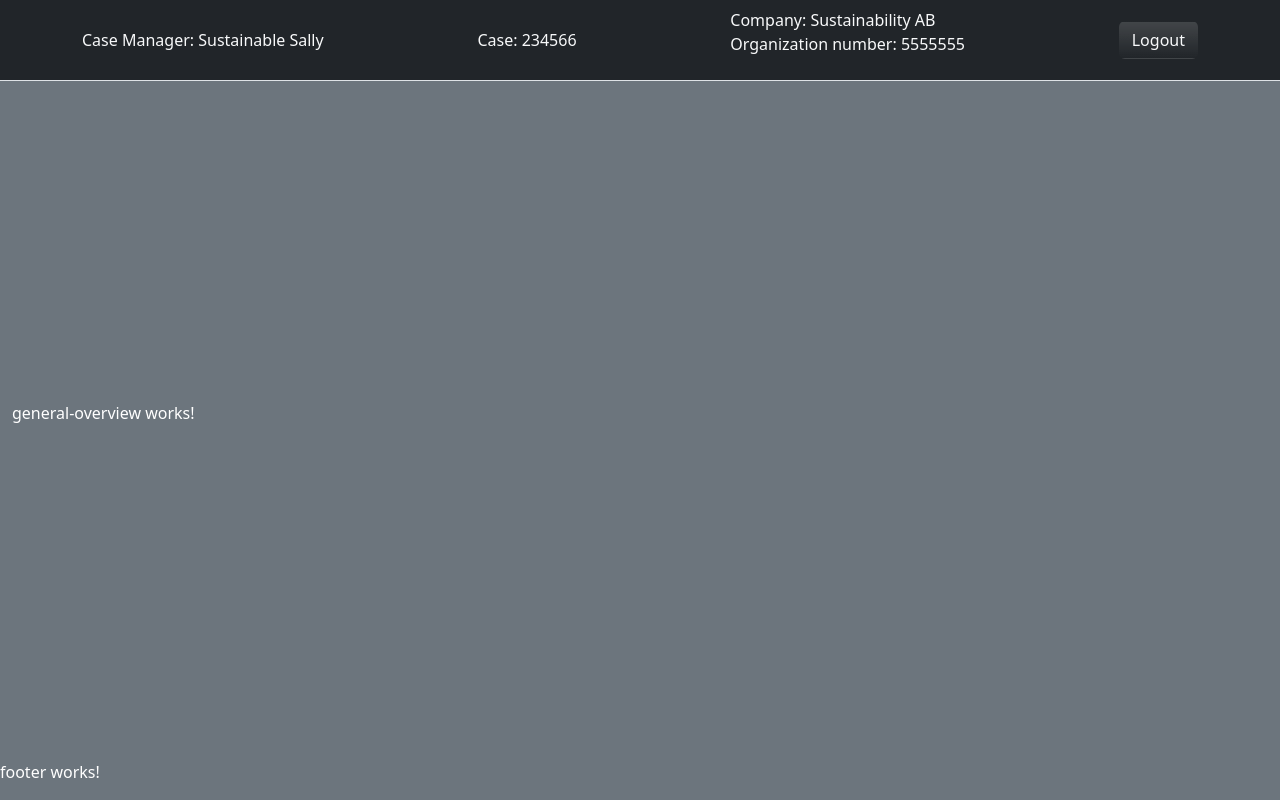
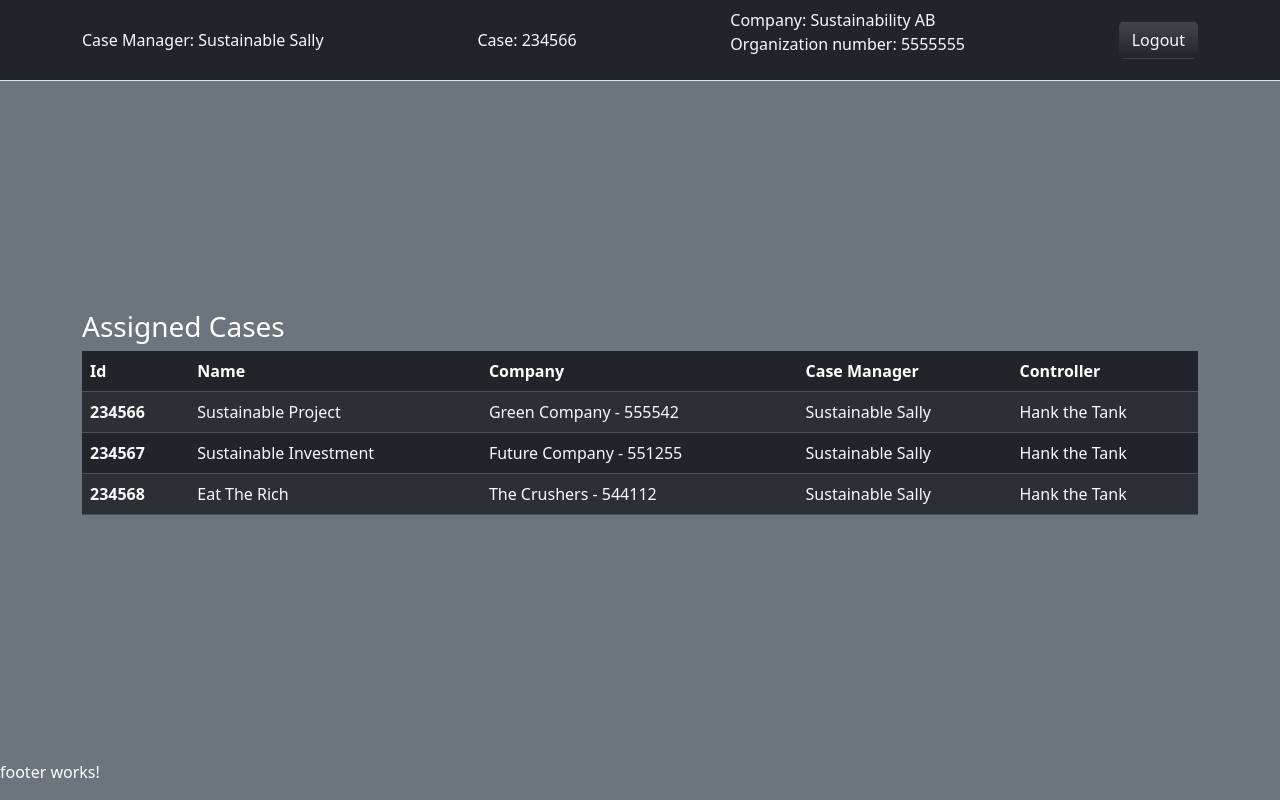
Before and after one commit to AndreasOO/susfund-frontend, an Angular app: page / in a window 1280 px wide. Built offline with nearby package versions, Linux system fonts and the light colour scheme.

Commit message:
Added cases list and boilerplate component

```diff
--- a/src/app/app-routing.module.ts
+++ b/src/app/app-routing.module.ts
@@ -1,10 +1,11 @@
 import { NgModule } from '@angular/core';
 import { RouterModule, Routes } from '@angular/router';
 import {GeneralOverviewComponent} from './case-overview/general-overview/general-overview.component';
+import {MyCasesListComponent} from './cases-list/my-cases-list/my-cases-list.component';
 
 const routes: Routes = [
   {path: 'overview', component: GeneralOverviewComponent},
-  {path: '', component: GeneralOverviewComponent}
+  {path: '', component: MyCasesListComponent}
 ];
 
 @NgModule({
--- a/src/app/app.module.ts
+++ b/src/app/app.module.ts
@@ -6,6 +6,7 @@ import { AppComponent } from './app.component';
 import {TopHeaderModule} from './top-header/top-header.module';
 import {FooterModule} from './footer/footer.module';
 import {CaseOverviewModule} from './case-overview/case-overview.module';
+import {CasesListModule} from './cases-list/cases-list.module';
 
 @NgModule({
   declarations: [
@@ -16,7 +17,8 @@ import {CaseOverviewModule} from './case-overview/case-overview.module';
     AppRoutingModule,
     TopHeaderModule,
     FooterModule,
-    CaseOverviewModule
+    CaseOverviewModule,
+    CasesListModule
   ],
   providers: [],
   bootstrap: [AppComponent]
--- /dev/null
+++ b/src/app/cases-list/my-cases-list/my-cases-list.component.html
@@ -0,0 +1,39 @@
+<section>
+  <div class="container">
+    <h3>Assigned Cases</h3>
+    <table class="table table-striped table-dark">
+      <thead>
+      <tr>
+        <th scope="col">Id</th>
+        <th scope="col">Name</th>
+        <th scope="col">Company</th>
+        <th scope="col">Case Manager</th>
+        <th scope="col">Controller</th>
+      </tr>
+      </thead>
+      <tbody>
+      <tr>
+        <th scope="row"><a [routerLink]="['/overview']"  class="text-light nav-link">234566</a></th>
+        <td><a [routerLink]="['/overview']"  class="text-light nav-link">Sustainable Project</a></td>
+        <td><a [routerLink]="['/overview']"  class="text-light nav-link">Green Company - 555542</a></td>
+        <td><a [routerLink]="['/overview']"  class="text-light nav-link">Sustainable Sally</a></td>
+        <td><a [routerLink]="['/overview']"  class="text-light nav-link">Hank the Tank</a></td>
+      </tr>
+      <tr>
+        <th scope="row"><a [routerLink]="['/overview']"  class="text-light nav-link">234567</a></th>
+        <td><a [routerLink]="['/overview']"  class="text-light nav-link">Sustainable Investment</a></td>
+        <td><a [routerLink]="['/overview']"  class="text-light nav-link">Future Company - 551255</a></td>
+        <td><a [routerLink]="['/overview']"  class="text-light nav-link">Sustainable Sally</a></td>
+        <td><a [routerLink]="['/overview']"  class="text-light nav-link">Hank the Tank</a></td>
+      </tr>
+      <tr>
+        <th scope="row"><a [routerLink]="['/overview']"  class="text-light nav-link">234568</a></th>
+        <td><a [routerLink]="['/overview']"  class="text-light nav-link">Eat The Rich</a></td>
+        <td><a [routerLink]="['/overview']"  class="text-light nav-link">The Crushers - 544112</a></td>
+        <td><a [routerLink]="['/overview']"  class="text-light nav-link">Sustainable Sally</a></td>
+        <td><a [routerLink]="['/overview']"  class="text-light nav-link">Hank the Tank</a></td>
+      </tr>
+      </tbody>
+    </table>
+  </div>
+</section>
```
Also changed, not shown: src/app/cases-list/cases-list.module.ts (added, +17 -0 lines), src/app/cases-list/my-cases-list/my-cases-list.component.ts (added, +11 -0 lines), src/app/cases-list/my-cases-list/my-cases-list.component.css (added), 1 other file (tests, documents, lock files or other folders).
